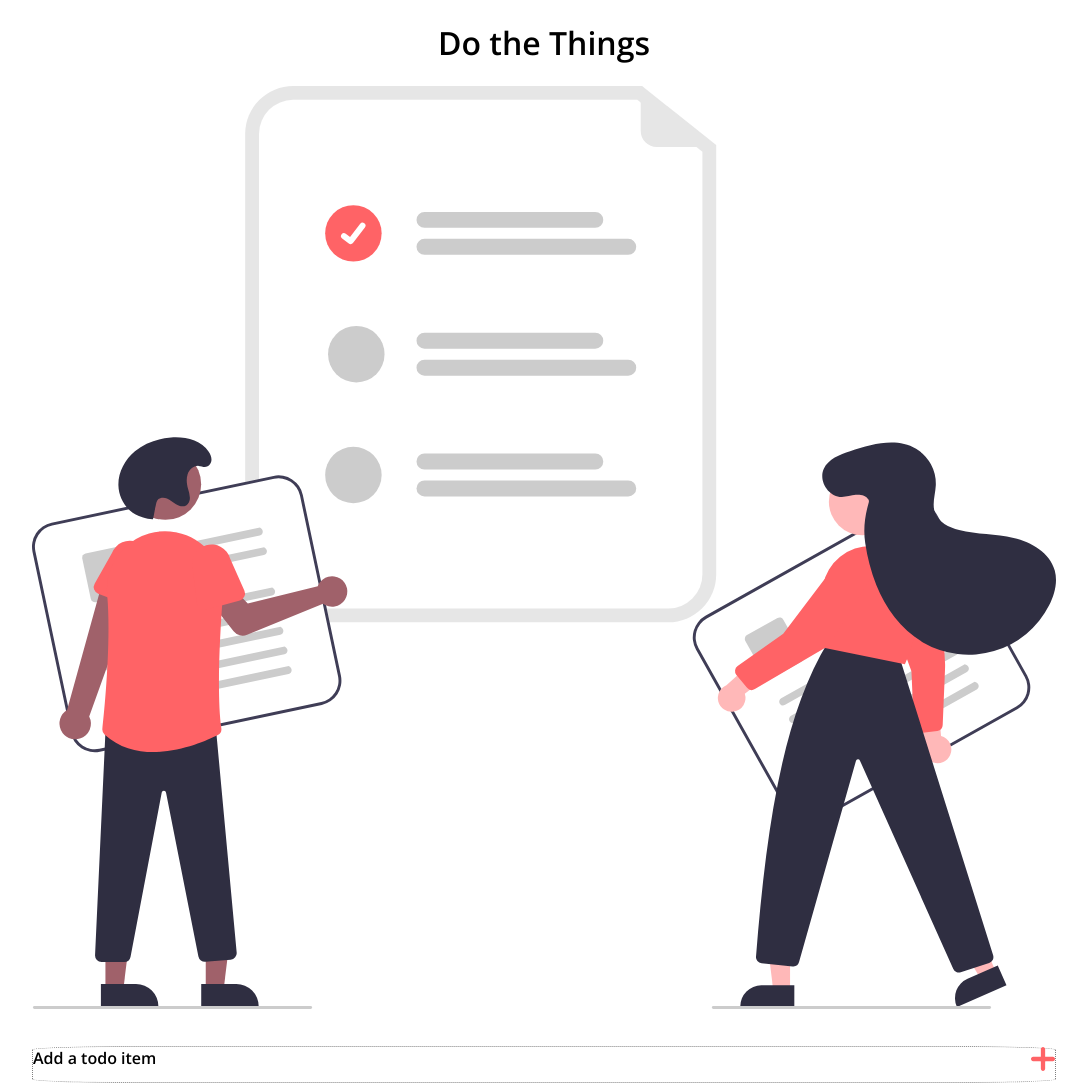
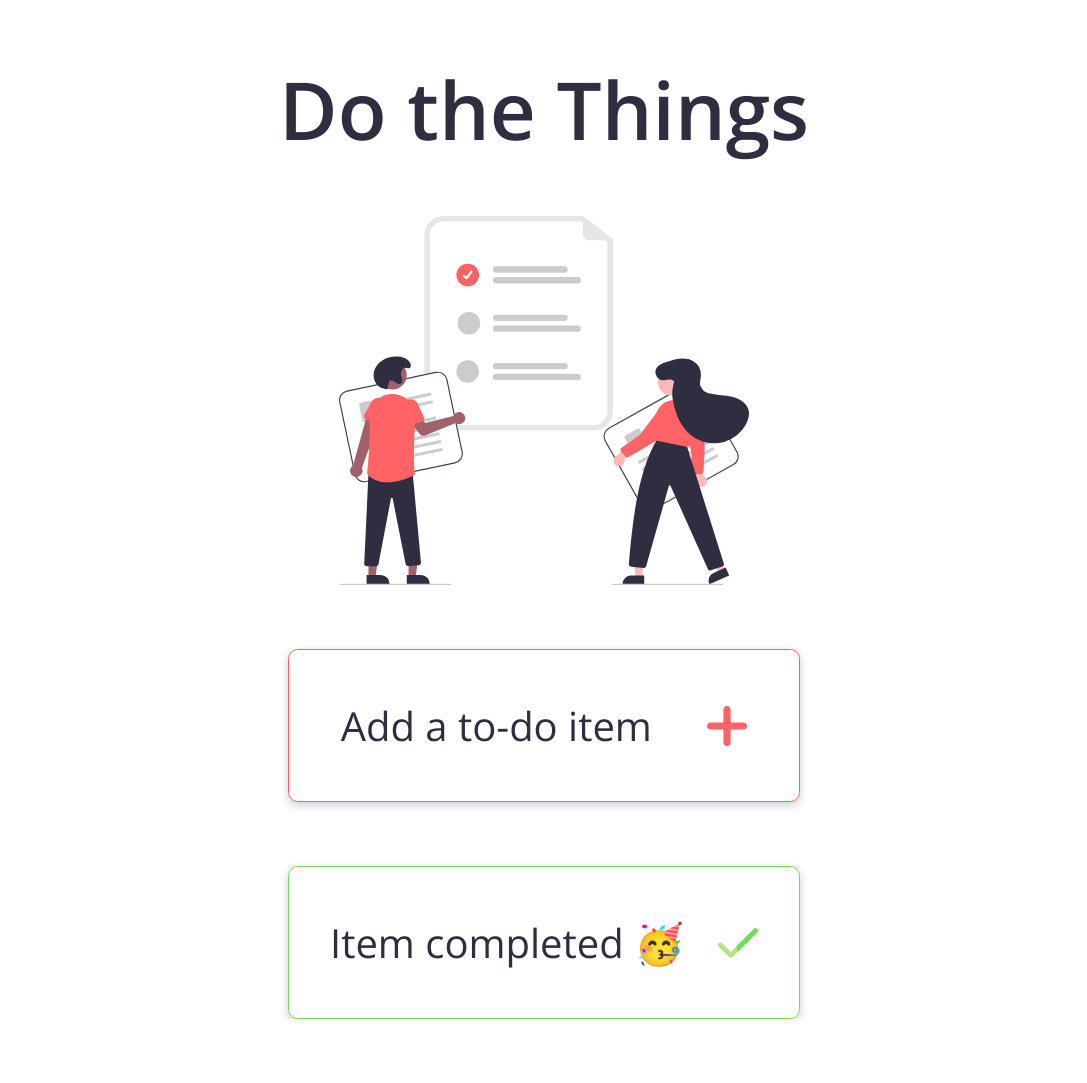
Before and after one commit to fac22/dothethings, a plain HTML site: page index.html in a window 1280 px wide. Shown: the whole page, without its empty margins (96-1183 px from the left). After the commit the page ends 1019 px from the top, so only its background shows below. Drawn offline with nearby package versions, Linux system fonts and the light colour scheme.

Commit message:
adding more styling and completed item card

```diff
--- a/index.html
+++ b/index.html
@@ -15,8 +15,14 @@
     <img src="./undraw_completed_tasks_vs6q.svg" />
 
     <main>
-      <h2>Add a todo item</h2>
-      <img class="icon" src="./add.svg" />
+      <div class="card">
+        <p>Add a to-do item</p>
+        <img class="icon" src="./add.svg" />
+      </div>
+      <div class="card card__green">
+        <p>Item completed 🥳</p>
+        <img class="icon" src="./tick.svg" />
+      </div>
     </main>
   </body>
 </html>
--- a/styles.css
+++ b/styles.css
@@ -2,12 +2,14 @@
 
 * {
   box-sizing: border-box;
+  scroll-behavior: smooth;
 }
 
 body {
   font-family: 'Open Sans', sans-serif;
   width: 80%;
   margin: 0 auto;
+  color: #2f2e41;
 }
 img {
   width: 100%;
@@ -15,21 +17,58 @@ img {
 
 h1 {
   text-align: center;
+  font-size: 2rem;
 }
 
-main {
+.card {
   margin-top: 2rem;
+  width: 90%;
   display: flex;
   justify-content: space-between;
-  border-radius: 10%;
-  border: 1px gray dotted;
+  align-items: center;
+  border-radius: 0.6em;
+  border: 0.1rem solid rgba(255, 99, 102, 255);
+  box-shadow: 0 3px 10px rgb(0 0 0 / 0.2);
+  padding: 0.5rem 1.5rem 0.5rem 1.5rem;
 }
 
-h2 {
+.card__green {
+  border: 0.1rem solid rgb(116, 220, 84);
+}
+
+p {
   font-size: 1rem;
-  margin-top: 0;
 }
 .icon {
   height: 1.5rem;
   width: 1.5rem;
 }
+
+@media only screen and (min-width: 600px) {
+  img {
+    width: 40%;
+    display: block;
+    margin: 0 auto;
+  }
+
+  h1 {
+    font-size: 5rem;
+  }
+
+  .card {
+    width: 50%;
+    margin: 0 auto;
+    margin-top: 4rem;
+    justify-content: space-around;
+  }
+
+  p {
+    font-size: 2.5rem;
+  }
+
+  .icon {
+    margin: 0;
+    height: 2.5rem;
+    width: 2.5rem;
+  }
+}
```
Also changed, not shown: tick.svg (added).
